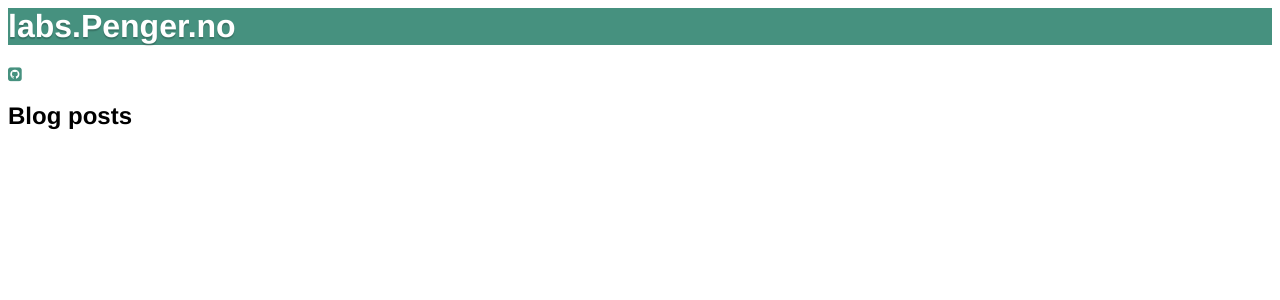
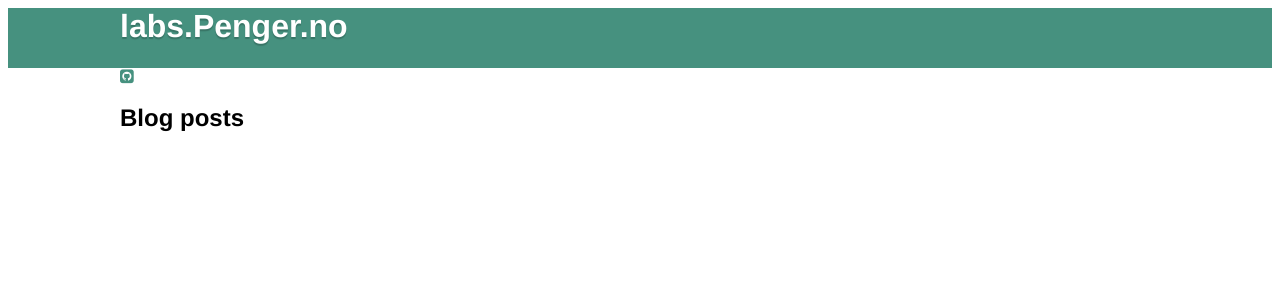
Before and after one commit to elacin/pengerno.github.io, a Jekyll site: the page built from index.html, in a window 1280 px wide. Shown: the top 300 px of the page. Built offline with Jekyll 4.4.1, drawn with Linux system fonts in a browser that asks for light colours; nearby versions of some CDN libraries.

Commit message:
more style..

```diff
--- a/_layouts/default.html
+++ b/_layouts/default.html
@@ -6,8 +6,12 @@
   </head>
   <body>
     <header>
-      <h1>labs.Penger.no</h1>
+      <div class="container">
+        <h1>labs.Penger.no</h1>
+      </div>
     </header>
-    {{ content }}
+    <div class="container">
+      {{ content }}
+    </div>
   </body>
 </html>
--- a/css/style.css
+++ b/css/style.css
@@ -4,11 +4,16 @@
 }
 
 body > header{
-  display: block;
-  width: 100%;
+  height: 60px;
   color: #FFF;
   text-shadow: 0 2px 1px rgba(0, 0, 0, 0.2);
   background-color: #46917f;
+}
+
+.container{
+  margin: 0 auto;
+  max-width: 1040px;
+  padding: 0 10px;
 }
 
 a {
```
